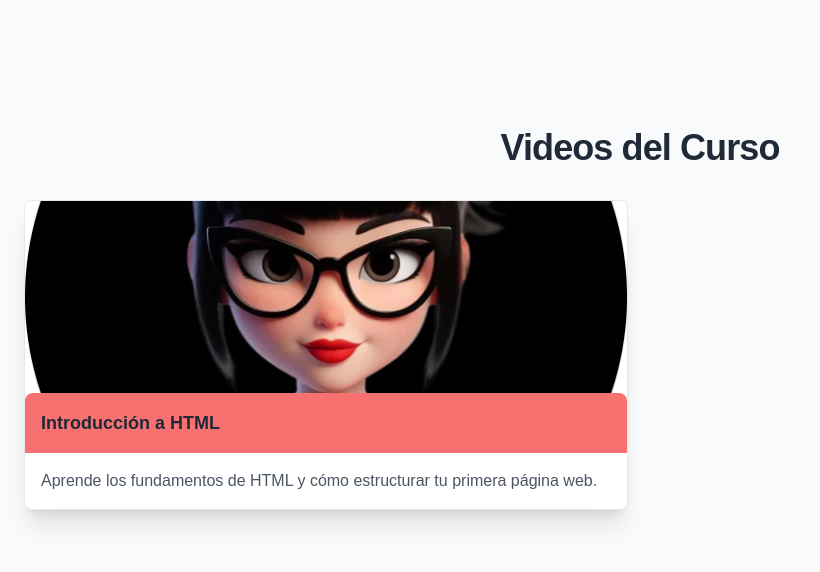
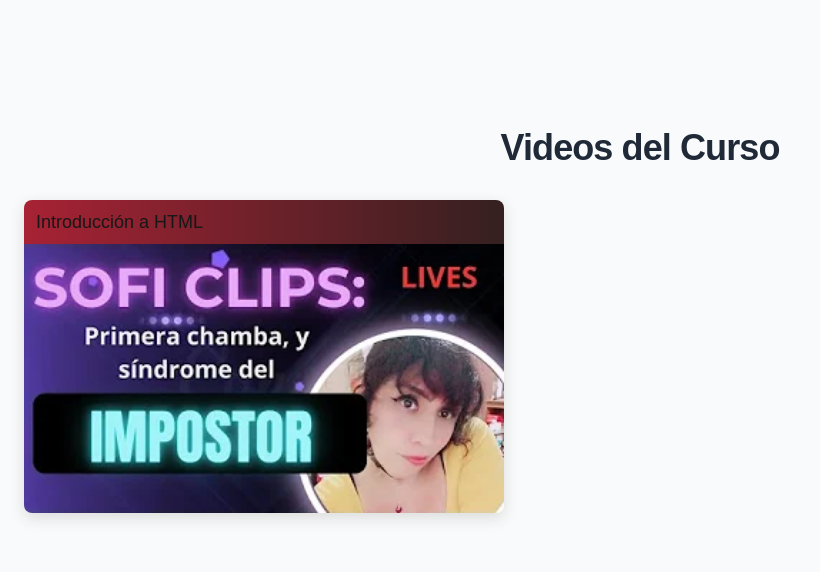
Before and after one commit to RNatsuki/sofi-dev-rec, a Next.js app: page /courses in a window 1280 px wide. Shown: the top 572 px of the page, without its empty margins (0-820 px from the left). Built offline with nearby package versions, Linux system fonts and the light colour scheme.

Commit message:
🌱 Mejoramiento de la lógica de como se programo
Se reformulo la creación del elemento Card.tsx para que sea mas reutilizable en un futuro dependiendo esta de los parámetros que le pasemos.

```diff
--- a/src/app/courses/page.tsx
+++ b/src/app/courses/page.tsx
@@ -1,7 +1,6 @@
 "use client";
 
-import { Card, CardContent, CardHeader, CardTitle } from "@/components/ui/Card";
-import Image from "next/image";
+import { Card } from "@/components/ui/Card";
 import { useState } from "react";
 import VideoPlayer from "@/components/player/VideoPlayer";
 
@@ -37,7 +36,7 @@ export default function VideoSection() {
   const getThumbnailSrc = (id: string) => {
     // Retornar la ruta de la miniatura según el ID
     return `/assets/thumbnails/${id}.png`;
-  }
+  };
 
   return (
     <section className="w-full py-12 md:py-24 lg:py-32 bg-gray-50">
@@ -48,24 +47,12 @@ export default function VideoSection() {
         <div className="grid gap-6 lg:grid-cols-2">
           {videos.map((video) => (
             <Card
-              onClick={() => openVideoModal(video.id)} // Pasar el ID del video al abrir el modal
+              title={video.title}
+              click={() => openVideoModal(video.id)}
               key={video.id}
-              className="hover:shadow-xl transition-shadow duration-300 rounded-lg border border-gray-200"
-            >
-              <Image
-                src={getThumbnailSrc(video.id)} // Usar el ID del video para construir la ruta de la miniatura
-                alt={video.title}
-                className="w-full h-48 object-cover rounded-t-lg"
-                width={400}
-                height={200}
-              />
-              <CardHeader>
-                <CardTitle className="text-gray-800">{video.title}</CardTitle>
-              </CardHeader>
-              <CardContent>
-                <p className="text-gray-600">{video.description}</p>
-              </CardContent>
-            </Card>
+              info={video.description}
+              imgRoute="vid-1.webp"
+            />
           ))}
         </div>
       </div>
--- a/src/app/page.tsx
+++ b/src/app/page.tsx
@@ -4,7 +4,7 @@ import Link from "next/link";
 import Image from "next/image";
 import AvatarAlternative from "@/images/Avatar-Alternative.png";
 import { Button } from "@/components/ui/Button";
-import { Card, CardContent, CardHeader, CardTitle } from "@/components/ui/Card";
+import { Card } from "@/components/ui/Card";
 import { useRouter } from "next/navigation";
 export default function LandingPage() {
   const { push } = useRouter();
@@ -31,7 +31,11 @@ export default function LandingPage() {
             De la
             <Link
               className="text-purple-500 hover:underline underline-offset-4 transition-colors"
-            href="/colaborators"> comunidad </Link>
+              href="/colaborators"
+            >
+              {" "}
+              comunidad{" "}
+            </Link>
             para ti ❤️
           </p>
         </div>
@@ -98,18 +102,17 @@ export default function LandingPage() {
             <div className="grid gap-8 lg:grid-cols-3">
               {["100% Gratuito", "Videos Prácticos", "Comunidad Activa"].map(
                 (title, i) => (
-                  <Card key={i}>
-                    <CardHeader>
-                      <CardTitle>{title}</CardTitle>
-                    </CardHeader>
-                    <CardContent>
-                      {i === 0
+                  <Card
+                    key={i + title}
+                    title={title}
+                    info={
+                      i === 0
                         ? "Accede a todo el contenido sin costo alguno. ¡Aprende a tu propio ritmo!"
                         : i === 1
                         ? "Aprende con tutoriales paso a paso y ejemplos del mundo real."
-                        : "Únete a otros estudiantes en nuestra comunidad para compartir y aprender juntos."}
-                    </CardContent>
-                  </Card>
+                        : "Únete a otros estudiantes en nuestra comunidad para compartir y aprender juntos."
+                    }
+                  />
                 )
               )}
             </div>
--- a/src/components/ui/Card.tsx
+++ b/src/components/ui/Card.tsx
@@ -1,62 +1,53 @@
 "use client";
 
-// Card Component con tipado
+import { useEffect, useState } from "react";
 
 interface CardProps {
-  children: React.ReactNode;
-  className?: string;
-  onClick?: () => void;
+  title?: string;
+  info?: string;
+  click?: () => void | any;
+  imgRoute?: string;
 }
 
-export function Card({ children, className, onClick }: CardProps) {
+export function Card({ title, info, click, imgRoute }: CardProps) {
+  const [elementRender, setElementRender] = useState(<></>);
+
+  useEffect(() => {
+    if (imgRoute && info) {
+      setElementRender(
+        <>
+          <div className="w-full flex justify-center items-center relative group overflow-hidden">
+            <div className="w-full h-0 absolute bottom-0 left-0 transition-all duration-[.4s] ease-in-out opacity-0 group-hover:backdrop-blur-[30px] group-hover:h-full group-hover:opacity-100 flex flex-col justify-center items-center space-y-4">
+              <p className="w-full text-white text-center font-semibold">
+                {info}
+              </p>
+              {/* esto tiene que ser un botón pero tienes que configurar bien los estilos del reproductor de video */}
+              <div
+                className="bg-white text-red-800 px-5 py-1 text-lg rounded-md flex  justify-center items-center cursor-pointer transition-all duration-[.2s] ease-linear hover:scale-90"
+                onClick={click}
+              >
+                Ver Video
+              </div>
+            </div>
+            <img src={`/images/${imgRoute}`} className="w-full" />
+          </div>
+        </>
+      );
+    } else {
+      if (info) {
+        setElementRender(<p className="w-full text-gray-800 p-4">{info}</p>);
+      }
+    }
+  }, [info, imgRoute]);
+
   return (
-    <div
-      onClick={onClick}
-      className={
-        className +
-        " bg-white rounded-lg shadow-xl transition-transform transform hover:scale-105 hover:shadow-2xl"
-      }
-    >
-      {children}
-    </div>
+    <section className="flex flex-col items-center w-full max-w-[480px] h-auto overflow-hidden rounded-lg shadow-[0_5px_15px_#dbdbdb] cursor-default transition-all duration-[.2s] ease-in-out hover:scale-105 hover:shadow-[0_10px_20px_#d0d0d0]">
+      <article className="w-full px-3 py-2 bg-gradient-to-r from-[#A72234] to-[#352020]">
+        <h1 className="text-lg font-medium">{title}</h1>
+      </article>
+      <article className="flex w-full flex-col items-center justify-center bg-white">
+        {elementRender}
+      </article>
+    </section>
   );
 }
-
-// CardHeader Component con tipado
-
-interface CardHeaderProps {
-  children: React.ReactNode;
-  bgColor?: string; // Permitir el color de fondo como prop
-}
-
-export function CardHeader({ children, bgColor = 'bg-red-400' }: CardHeaderProps) {
-  return (
-    <div className={`${bgColor} p-4 rounded-t-lg text-white`}>
-      {children}
-    </div>
-  );
-}
-
-interface CardTitleProps {
-  children: React.ReactNode;
-  className?: string;
-}
-
-// CardTitle Component con tipado
-export function CardTitle({ children, className }: CardTitleProps) {
-  return <h3 className={`${className} text-lg font-bold`}>{children}</h3>;
-}
-
-interface CardContentProps {
-  children: React.ReactNode;
-  className?: string;
-}
-
-// CardContent Component con tipado
-export function CardContent({ children, className }: CardContentProps) {
-  return (
-    <div className={`${className} p-4 text-gray-800 bg-white rounded-b-lg`}>
-      {children}
-    </div>
-  );
-}
```
Also changed, not shown: public/images/vid-1.webp (added), 1 other file (tests, documents, lock files or other folders).
